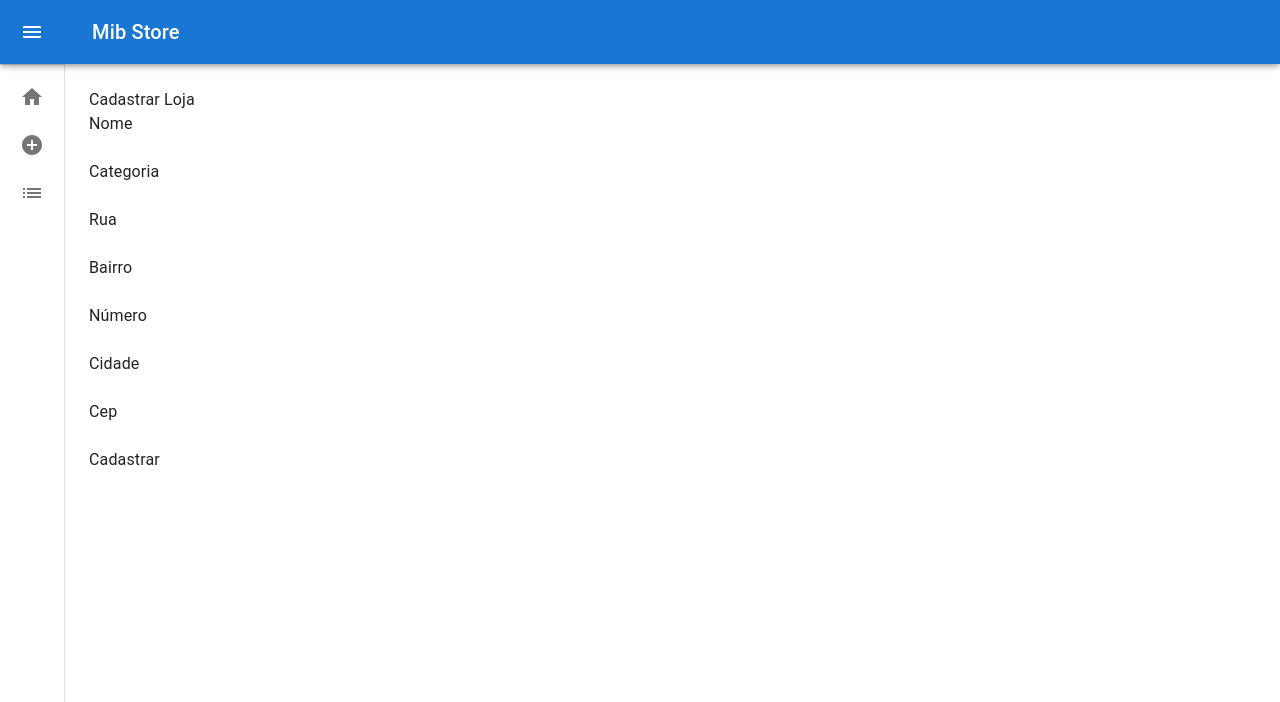
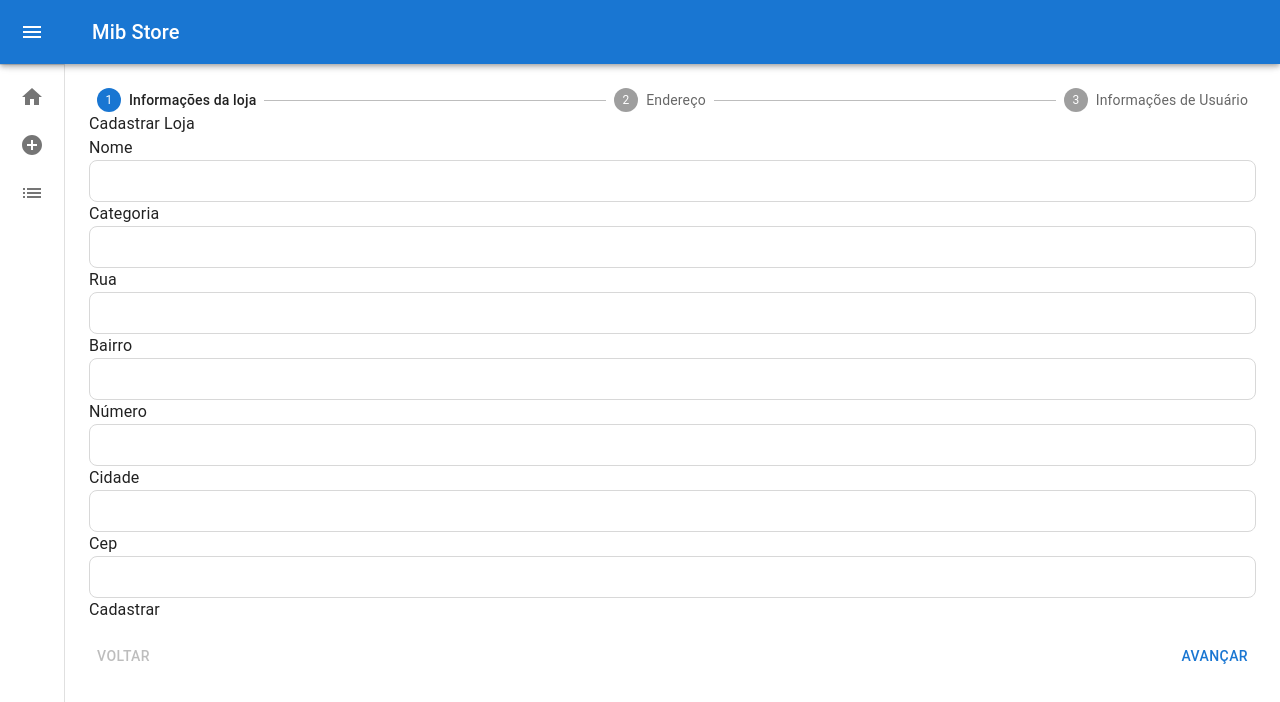
Before and after one commit to EduCoelhoTs/marketplace-react, a React (Vite) app: page /cadastro in a window 1280 px wide. Shown: the top 702 px of the page. Built offline with nearby package versions, Linux system fonts and the light colour scheme.

Commit message:
Componente stepper

```diff
--- /dev/null
+++ b/src/components/Stepper/index.tsx
@@ -0,0 +1,108 @@
+import * as React from 'react';
+import Box from '@mui/material/Box';
+import Stepper from '@mui/material/Stepper';
+import Step from '@mui/material/Step';
+import StepLabel from '@mui/material/StepLabel';
+import Button from '@mui/material/Button';
+import Typography from '@mui/material/Typography';
+
+interface Step {
+    name: string;
+    component: React.ReactNode
+}
+
+interface StepperProps {
+    steps: Step[];
+}
+
+export default function HorizontalLinearStepper({ steps }: StepperProps) {
+  const [activeStep, setActiveStep] = React.useState(0);
+  const [skipped, setSkipped] = React.useState(new Set());
+
+  const isStepOptional = (step: unknown) => {
+    return step === 1;
+  };
+
+  const isStepSkipped = (step: unknown) => {
+    return skipped.has(step);
+  };
+
+  const handleNext = () => {
+    let newSkipped = skipped;
+    if (isStepSkipped(activeStep)) {
+      newSkipped = new Set(newSkipped.values());
+      newSkipped.delete(activeStep);
+    }
+
+    setActiveStep((prevActiveStep) => prevActiveStep + 1);
+    setSkipped(newSkipped);
+  };
+
+  const handleBack = () => {
+    setActiveStep((prevActiveStep) => prevActiveStep - 1);
+  };
+
+  const handleSkip = () => {
+    if (!isStepOptional(activeStep)) {
+      // You probably want to guard against something like this,
+      // it should never occur unless someone's actively trying to break something.
+      throw new Error("You can't skip a step that isn't optional.");
+    }
+
+    setActiveStep((prevActiveStep) => prevActiveStep + 1);
+    setSkipped((prevSkipped) => {
+      const newSkipped = new Set(prevSkipped.values());
+      newSkipped.add(activeStep);
+      return newSkipped;
+    });
+  };
+
+  const handleReset = () => {
+    setActiveStep(0);
+  };
+
+  return (
+    <Box sx={{ width: '100%' }}>
+      <Stepper activeStep={activeStep}>
+        {steps.map((step, index) => {
+          const stepProps = {};
+          const labelProps = {};
+        //   if (isStepOptional(index)) {
+        //     labelProps.optional = (
+        //       <Typography variant="caption">Optional</Typography>
+        //     );
+        //   }
+        //   if (isStepSkipped(index)) {
+        //     stepProps.completed = false;
+        //   }
+          return (
+            <Step key={step.name} {...stepProps}>
+              <StepLabel {...labelProps}>{step.name}</StepLabel>
+            </Step>
+          );
+        })}
+      </Stepper>
+        <React.Fragment>
+          <Box>
+            {
+                steps[activeStep].component
+            }
+          </Box>
+          <Box sx={{ display: 'flex', flexDirection: 'row', pt: 2 }}>
+            <Button
+              color="inherit"
+              disabled={activeStep === 0}
+              onClick={handleBack}
+              sx={{ mr: 1 }}
+            >
+              Voltar
+            </Button>
+            <Box sx={{ flex: '1 1 auto' }} />
+            <Button onClick={handleNext}>
+              {activeStep === steps.length - 1 ? 'Concluir' : 'Avançar'}
+            </Button>
+          </Box>
+        </React.Fragment>
+    </Box>
+  );
+}
--- /dev/null
+++ b/src/pages/RegisterStore/components/StoreAdressForm/index.tsx
@@ -0,0 +1,7 @@
+export default function StoreAdressForm() {
+    return (
+        <div>
+            StoreFormAdress
+        </div>
+    )
+}
--- /dev/null
+++ b/src/pages/RegisterStore/components/StoreFormOwner/index.tsx
@@ -0,0 +1,7 @@
+export default function StoreFormOwner() {
+    return (
+        <div>
+            StoreFormOwner
+        </div>
+    )
+}
--- /dev/null
+++ b/src/pages/RegisterStore/components/StoreInfoForm/index.tsx
@@ -0,0 +1,128 @@
+import { useForm } from "react-hook-form";
+
+export default function StoreInfoForm() {
+    const { register, handleSubmit } = useForm();
+
+    const registerStore = (form: unknown) => {
+        console.log(form)
+    }
+
+    return (
+        <main>
+        <section>
+            <h4 >Cadastrar Loja</h4>
+        </section>
+        <form onSubmit={handleSubmit(registerStore)}>
+            <section>
+                <div style={{
+                    display: 'flex',
+                    flexDirection: 'column',
+
+                }}>
+                    <label className="" >Nome</label>
+                    <input style={{
+                        padding: '8px 5px',
+                        border: '1px solid #d8d8d8',
+                        borderRadius: '8px'
+                    }}
+                    {...register('name')}
+                    id="nameInput"
+                    type="text" />
+                </div>
+                <div style={{
+                    display: 'flex',
+                    flexDirection: 'column',
+
+                }}>
+                    <label >Categoria</label>
+                    <input style={{
+                        padding: '8px 5px',
+                        border: '1px solid #d8d8d8',
+                        borderRadius: '8px'
+                    }}
+                    {...register('category')}
+                    id="nameInput"
+                    type="text" />
+                </div>
+                <div style={{
+                    display: 'flex',
+                    flexDirection: 'column',
+
+                }}>
+                    <label >Rua</label>
+                    <input style={{
+                        padding: '8px 5px',
+                        border: '1px solid #d8d8d8',
+                        borderRadius: '8px'
+                    }}
+                    {...register('street')}
+                    id="nameInput"
+                    type="text" />
+                </div>
+                <div style={{
+                    display: 'flex',
+                    flexDirection: 'column',
+
+                }}>
+                    <label >Bairro</label>
+                    <input style={{
+                        padding: '8px 5px',
+                        border: '1px solid #d8d8d8',
+                        borderRadius: '8px'
+                    }}
+                    {...register('neighborhood')}
+                    id="nameInput"
+                    type="text" />
+                </div>
+                <div style={{
+                    display: 'flex',
+                    flexDirection: 'column',
+
+                }}>
+                    <label >Número</label>
+                    <input style={{
+                        padding: '8px 5px',
+                        border: '1px solid #d8d8d8',
+                        borderRadius: '8px'
+                    }}
+                    {...register('houseNumber')}
+                    id="nameInput"
+                    type="text" />
+                </div>
+                <div style={{
+                    display: 'flex',
+                    flexDirection: 'column',
+
+                }}>
+                    <label >Cidade</label>
+                    <input style={{
+                        padding: '8px 5px',
+                        border: '1px solid #d8d8d8',
+                        borderRadius: '8px'
+                    }}
+                    {...register('city')}
+                    id="nameInput"
+                    type="text" />
+                </div>
+                <div style={{
+                    display: 'flex',
+                    flexDirection: 'column',
+
+                }}>
+                    <label >Cep</label>
+                    <input style={{
+                        padding: '8px 5px',
+                        border: '1px solid #d8d8d8',
+                        borderRadius: '8px'
+                    }}
+                    {...register('postalCode')}
+                    id="name
+                    Input"
+                    type="text" />
+                </div>
+            </section>
+            <button type="submit">Cadastrar</button>
+        </form>
+    </main>
+    )
+}
--- a/src/pages/RegisterStore/index.tsx
+++ b/src/pages/RegisterStore/index.tsx
@@ -1,51 +1,29 @@
-import { useForm } from "react-hook-form"
+import HorizontalLinearStepper from "../../components/Stepper";
+import StoreAdressForm from "./components/StoreAdressForm";
+import StoreFormOwner from "./components/StoreFormOwner";
+import StoreInfoForm from "./components/StoreInfoForm";
+
+const steps = [
+    {
+        name: 'Informações da loja',
+        component: <StoreInfoForm />
+    },
+    {
+        name: 'Endereço',
+        component: <StoreAdressForm />
+    },
+    {
+        name: 'Informações de Usuário',
+        component: <StoreFormOwner />
+    },
+]
 
 function RegisterStore() {
-    const { register, handleSubmit } = useForm();
-
-    const registerStore = (form: unknown) => {
-        console.log(form)
-    }
 
     return (
-        <main>
-            <section className="title">
-                <h4>Cadastrar Loja</h4>
-            </section>
-            <form onSubmit={handleSubmit(registerStore)}>
-                <section>
-                    <div className="flex flex-col">
-                        <label >Nome</label>
-                        <input {...register('name')} id="nameInput" type="text" />
-                    </div>
-                    <div className="flex flex-col">
-                        <label >Categoria</label>
-                        <input {...register('category')} id="nameInput" type="text" />
-                    </div>
-                    <div className="flex flex-col">
-                        <label >Rua</label>
-                        <input {...register('street')} id="nameInput" type="text" />
-                    </div>
-                    <div className="flex flex-col">
-                        <label >Bairro</label>
-                        <input {...register('neighborhood')} id="nameInput" type="text" />
-                    </div>
-                    <div className="flex flex-col">
-                        <label >Número</label>
-                        <input {...register('houseNumber')} id="nameInput" type="text" />
-                    </div>
-                    <div className="flex flex-col">
-                        <label >Cidade</label>
-                        <input {...register('city')} id="nameInput" type="text" />
-                    </div>
-                    <div className="flex flex-col">
-                        <label >Cep</label>
-                        <input {...register('postalCode')} id="nameInput" type="text" />
-                    </div>
-                </section>
-                <button type="submit">Cadastrar</button>
-            </form>
-        </main>
+       <main>
+            <HorizontalLinearStepper steps={steps} />
+       </main>
     )
 }
 
--- a/src/routes.tsx
+++ b/src/routes.tsx
@@ -2,7 +2,9 @@ import { BrowserRouter, Routes, Route } from "react-router-dom";
 import Home from "./pages/Home";
 import MainLayout from "./layouts/MainLayout";
 import NotFount from "./pages/NotFound";
-import RegisterStore from "./pages/RegisterStore";
+import { Suspense, lazy } from "react";
+
+const RegisterStore = lazy(() => import("./pages/RegisterStore"));
 
 export default function Router() {
     return (
@@ -25,8 +27,8 @@ export default function Router() {
             */}
             <Route path="/" element={<MainLayout />}>
                 <Route index element={<Home />} />
-                <Route path="cadastro" element={<RegisterStore />} />
-                <Route path="lista" />
+                    <Route path="cadastro" element={ <Suspense fallback={<div>Carregando...</div>}><RegisterStore /> </Suspense>} />
+                    <Route path="lista" />
             </Route>
             {/* Colodando uma rota padrão, de não encontrada */}
             <Route path="*" element={<NotFount />} />
```
